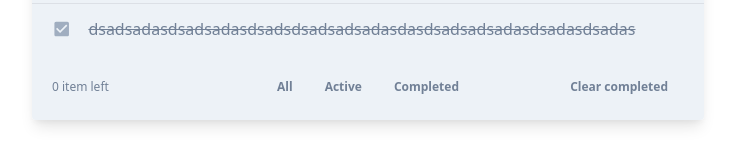
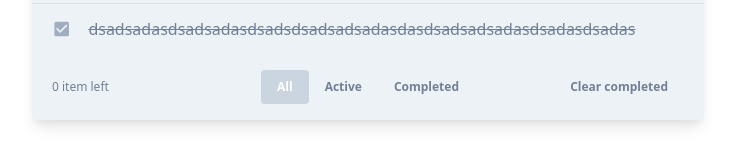
Before and after one commit to wdtamagi/xstate-poc, a React (Create React App) app: page / in a window 1280 px wide. Shown: the part 174-334 px from the top of the page, without its empty margins (272-1007 px from the left). Built offline with nearby package versions, Linux system fonts and the light colour scheme.

Commit message:
feat: Added todoMachine for control footer buttons

```diff
--- a/src/containers/Todos/components/Footer/Footer.tsx
+++ b/src/containers/Todos/components/Footer/Footer.tsx
@@ -1,24 +1,45 @@
 import React from "react";
+import { useMachine } from "@xstate/react";
+import { todosMachine } from "../../../../stateMachine/todosMachine";
 
 const Footer = ({ remaining = 0 }) => {
-  const buttonClass =
-    "bg-transparent hover:bg-gray-400 text-gray-600 font-semibold hover:text-white py-2 px-4 rounded";
+  const [current, send] = useMachine(todosMachine);
+
+  const getButtonClass = (active: boolean = false) =>
+    `hover:bg-gray-400 font-semibold hover:text-white py-2 px-4 rounded ${
+      active ? "bg-gray-400 text-white" : "bg-transparent text-gray-600"
+    }`;
 
   return (
     <div className="relative flex flex-row justify-between items-center px-5 py-4 bg-gray-200 text-gray-600 text-xs">
       <span>{`${remaining} ${remaining > 1 ? "items" : "item"} left`}</span>
       <div className="absolute h-full inset-0 m-0 p-0 text-center px-5 py-4">
-        <button style={{ outline: "none" }} className={buttonClass}>
+        <button
+          style={{ outline: "none" }}
+          className={getButtonClass(current.matches("all"))}
+          onClick={() => send("SHOW.all")}
+        >
           All
         </button>
-        <button style={{ outline: "none" }} className={buttonClass}>
+        <button
+          style={{ outline: "none" }}
+          className={getButtonClass(current.matches("active"))}
+          onClick={() => send("SHOW.active")}
+        >
           Active
         </button>
-        <button style={{ outline: "none" }} className={buttonClass}>
+        <button
+          style={{ outline: "none" }}
+          className={getButtonClass(current.matches("completed"))}
+          onClick={() => send("SHOW.completed")}
+        >
           Completed
         </button>
       </div>
-      <button style={{ outline: "none" }} className={`${buttonClass} z-10`}>
+      <button
+        style={{ outline: "none" }}
+        className={`${getButtonClass()} z-10`}
+      >
         Clear completed
       </button>
     </div>
--- /dev/null
+++ b/src/stateMachine/todosMachine.ts
@@ -0,0 +1,16 @@
+import { Machine } from "xstate";
+
+export const todosMachine = Machine({
+  id: "todos",
+  initial: "all",
+  states: {
+    all: {},
+    active: {},
+    completed: {},
+  },
+  on: {
+    "SHOW.all": ".all",
+    "SHOW.active": ".active",
+    "SHOW.completed": ".completed",
+  },
+});
```
